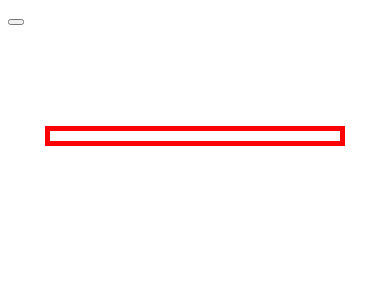
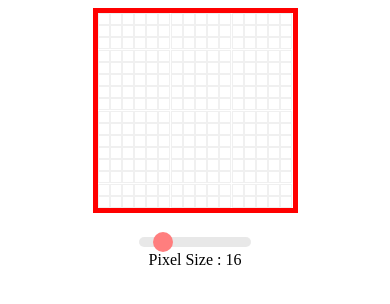
Before and after one commit to luca-deste/Etch-a-Sketch_odin, a plain HTML site: page index.html in a window 390 px wide. Drawn offline with Linux system fonts and the light colour scheme.

Commit message:
made responsive, added range to change pixel size

```diff
--- a/index.html
+++ b/index.html
@@ -7,9 +7,13 @@
     <link rel="stylesheet" href="style.css">
 </head>
 <body>
-    <button></button>
     <div id="container">
 
     </div>
+    <div class="pixelSizeCont">
+    <input type="range" name="Px" id="pixelSize" min="1" max="100">
+    <br>
+    <label for="pixelSize" id="pixelLabel"></label>
+    </div>
 </body>
 </html>
--- a/script.js
+++ b/script.js
@@ -1 +1,45 @@
 const container = document.getElementById('container');
+const pixelLabel = document.getElementById('pixelLabel');
+const pixelInput = document.getElementById('pixelSize');
+let pixelSize = 16;
+let mouseDown = 0;
+pixelLabel.innerText =`Pixel Size : ${pixelSize}`
+pixelInput.value = pixelSize;
+pixelInput.onchange = function(){
+    console.log(this.value)
+    pixelSize = this.value;
+    createGrid(pixelSize);
+}
+
+function vw(v) {
+    var w = Math.max(document.documentElement.clientWidth, window.innerWidth || 0);
+    return (v * w) / 100;
+  }
+
+window.addEventListener('mousedown',e =>{
+    mouseDown=1;
+})
+window.addEventListener('mouseup',e=>{
+    mouseDown=0;
+})
+
+function createGrid(pxl){
+    container.innerHTML = '';
+    let width = vw(50);
+    let square = Math.floor(width/pixelSize)-2;
+    for(let i=0;i<pxl*pxl;i++){
+        let drawable = document.createElement('div');
+        drawable.style.border='1px solid #F0F0F0';
+        drawable.style.width=`${square}px`;
+        drawable.style.height=`${square}px`;
+        drawable.classList.add('hover');
+        drawable.addEventListener('mouseover',e => {
+            if(mouseDown>0){
+                drawable.style.backgroundColor='black';
+            }
+        })
+        container.appendChild(drawable);
+    }
+}
+
+createGrid(pixelSize);
--- a/style.css
+++ b/style.css
@@ -1,14 +1,39 @@
-*, *:before, *:after {
+/**, *:before, *:after {
     box-sizing: border-box;
-  }
+  }*/
 
 #container{
     display: flex;
     flex-wrap: wrap;
-    margin: auto;
-    width: 80%;
-    height: auto;
-    padding: 5px;
-    margin-top: 100px;
+    margin: auto auto 20px auto;
+    width: 50vw;
+    height: 50vw;
     border: 5px solid red;
+    justify-content: space-between;
 }
+.hover{
+    text-align: center;
+}
+.pixelSizeCont{
+    text-align: center;
+}
+#pixelSize{
+    -webkit-appearance: none;
+    background: #d3d3d3;
+    border-radius: 10px;
+    width: 30%;
+    height: 10px;
+    outline: none;
+    opacity: 0.5;
+    -webkit-transition: .2s;
+    transition: opacity .2s;
+}
+#pixelSize::-webkit-slider-thumb {
+    -webkit-appearance: none;
+    appearance: none;
+    width: 20px;
+    height: 20px;
+    border-radius: 50%;
+    background: #ff0000;
+    cursor: pointer;
+  }
```
